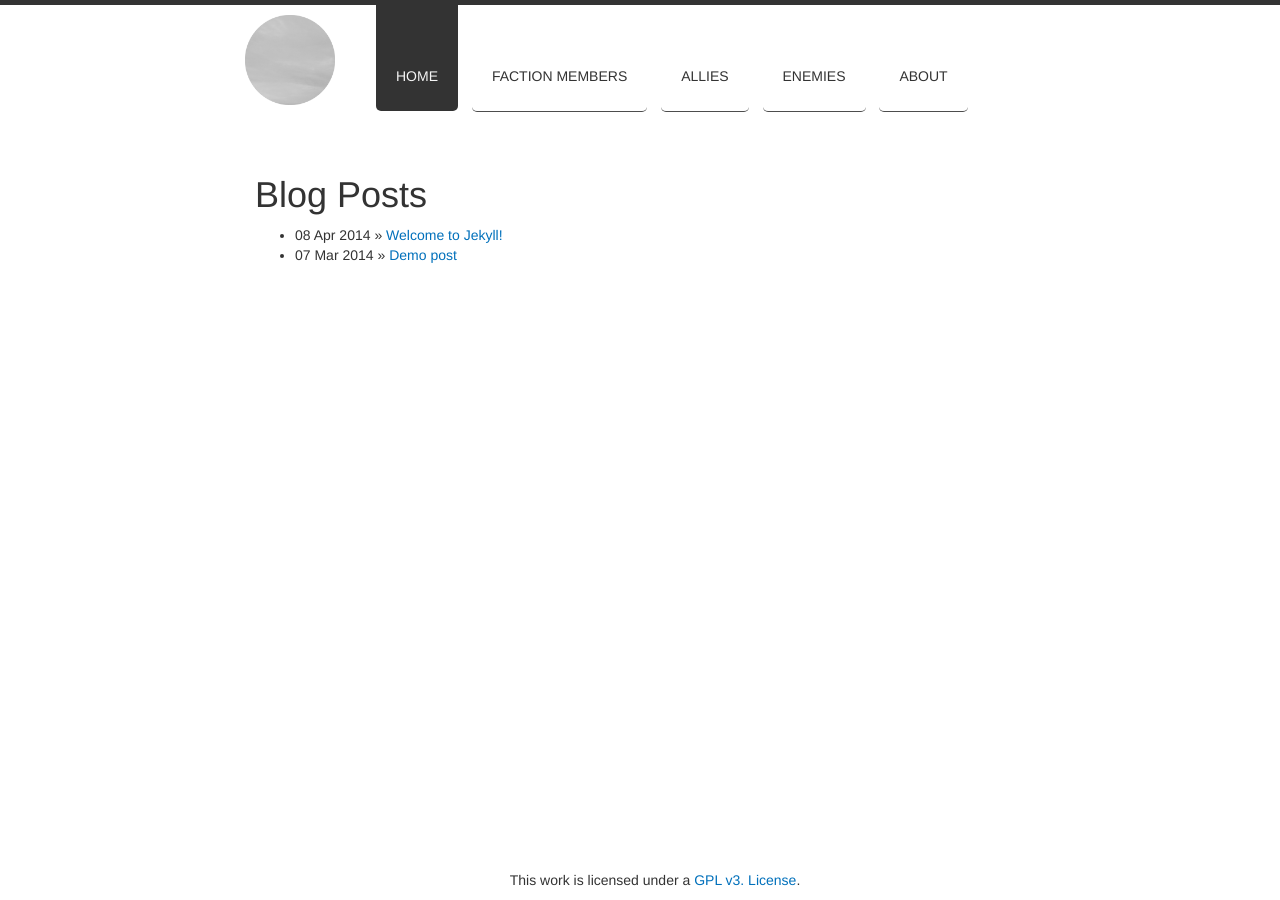
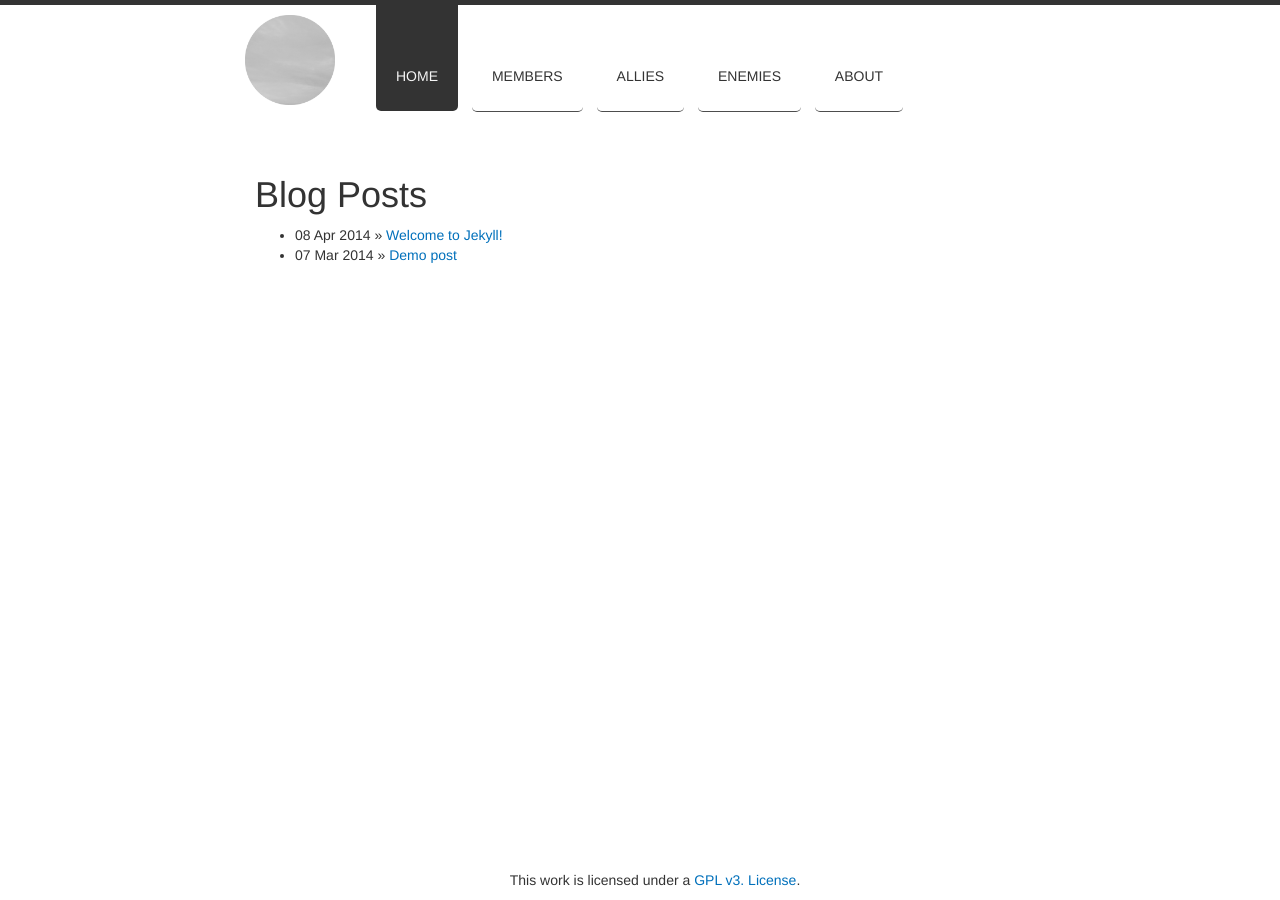
Before and after one commit to Tommsy64/invictus, a Jekyll site: the page built from index.html, in a window 1280 px wide. Built offline with Jekyll 4.4.1, drawn with Linux system fonts in a browser that asks for light colours; nearby versions of some CDN libraries; Markdown is read by kramdown in place of the engine named in the settings.

Commit message:
Fixed another title

```diff
--- a/_data/links.yml
+++ b/_data/links.yml
@@ -2,7 +2,7 @@
   title: Home
 
 - url: /faction/members/
-  title: Faction Members
+  title: Members
 
 - url: /faction/allies/
   title: Allies
```
